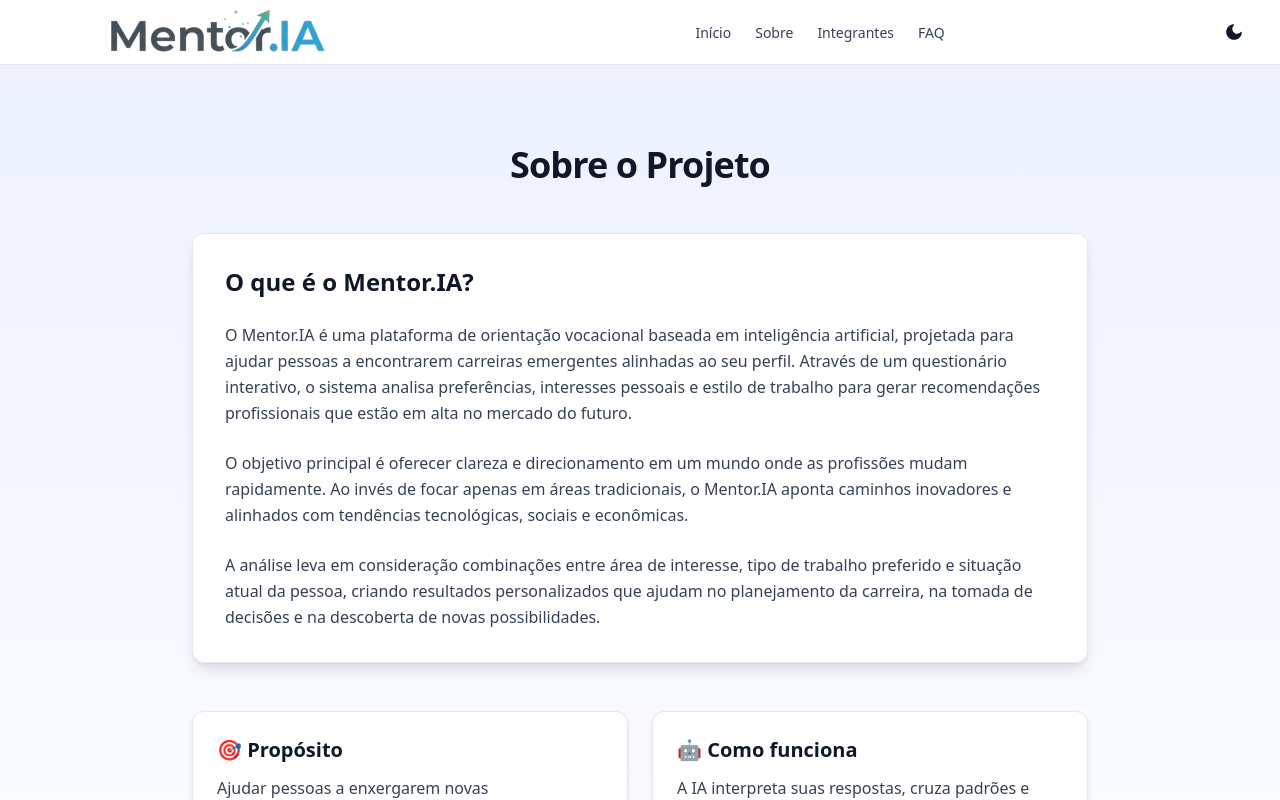
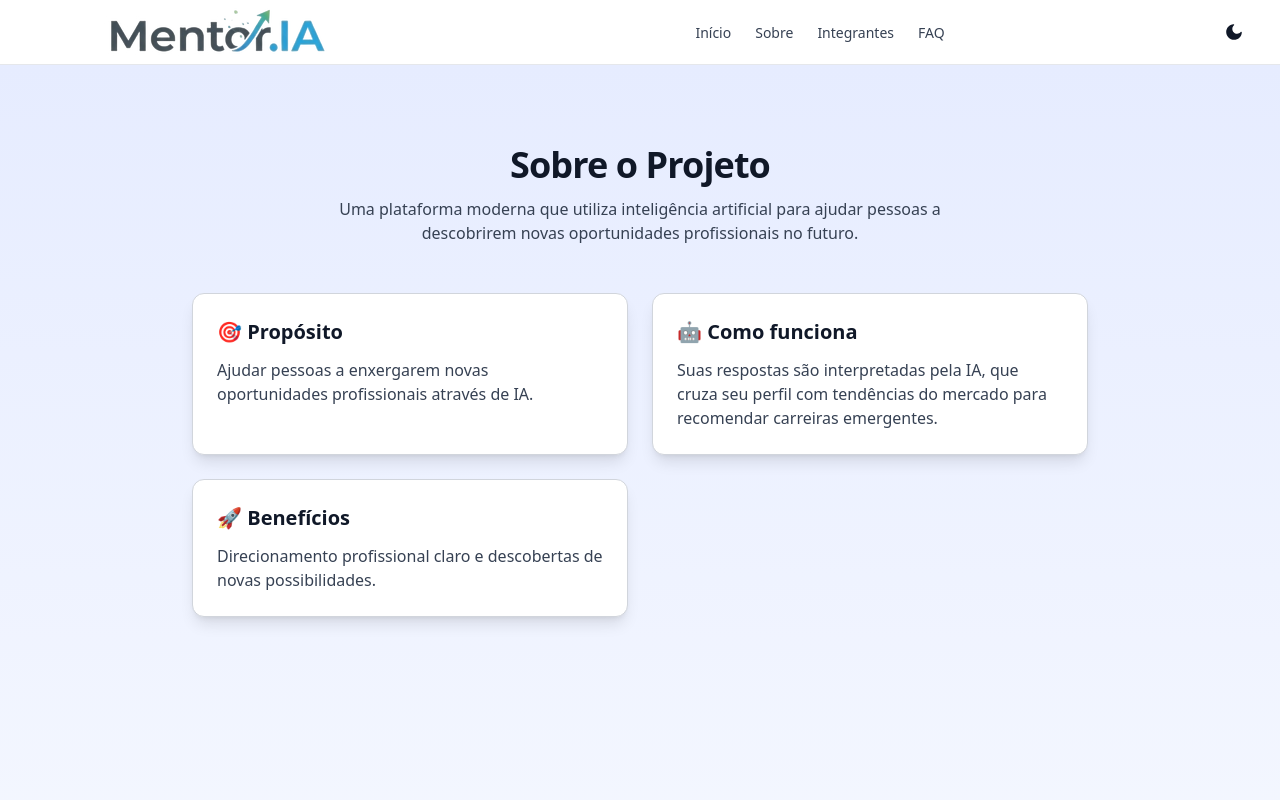
Before and after one commit to GS-Mentor-IA/mentor-ia-frontend, a React (Vite) app: page /sobre in a window 1280 px wide. Shown: the top 800 px of the page. Built offline with nearby package versions, Linux system fonts and the light colour scheme.

Commit message:
bugfix modo claro pt 1

```diff
--- a/index.html
+++ b/index.html
@@ -4,29 +4,27 @@
     <meta charset="UTF-8" />
     <meta name="viewport" content="width=device-width, initial-scale=1.0" />
     <title>Mentor.IA</title>
+
     <link rel="icon" type="image/png" href="/favicon.png"/>
+
     <script>
       (function () {
         try {
-      const temaSalvo = localStorage.getItem("mentoria-tema");
-      const tema =
-        temaSalvo === "light" || temaSalvo === "dark"
-          ? temaSalvo
-          : window.matchMedia("(prefers-color-scheme: dark)").matches
-          ? "dark"
-          : "light";
+          const temaSalvo = localStorage.getItem("tema");
 
-      if (tema === "dark") {
+          if (temaSalvo === "dark") {
             document.documentElement.classList.add("dark");
+          } else {
+            document.documentElement.classList.add("light");
           }
         } catch (e) {
-      // fallback silencioso
+          document.documentElement.classList.add("light");
         }
       })();
     </script>
+  </head>
 
-  </head>
-  <body>
+  <body class="min-h-screen">
     <div id="root"></div>
     <script type="module" src="/src/main.tsx"></script>
   </body>
--- a/src/context/ContextoTema.tsx
+++ b/src/context/ContextoTema.tsx
@@ -11,33 +11,45 @@ const ContextoTema = createContext<ContextoTemaProps | undefined>(undefined);
 export function TemaProvider({ children }: { children: ReactNode }) {
   const [tema, setTema] = useState<Tema>(() => {
     if (typeof window === "undefined") return "light";
+
     try {
       const temaSalvo = localStorage.getItem("tema") as Tema | null;
       if (temaSalvo === "light" || temaSalvo === "dark") return temaSalvo;
-      return window.matchMedia && window.matchMedia("(prefers-color-scheme: dark)").matches ? "dark" : "light";
+
+      return window.matchMedia("(prefers-color-scheme: dark)").matches
+        ? "dark"
+        : "light";
     } catch {
       return "light";
     }
   });
 
   useEffect(() => {
-    if (typeof document === "undefined") return;
     const raiz = document.documentElement;
-    raiz.classList.remove("light", "dark");
+
+    raiz.classList.remove("light");
+    raiz.classList.remove("dark");
+
     raiz.classList.add(tema);
+
     try {
       localStorage.setItem("tema", tema);
-    } catch {
-    }
+    } catch {}
   }, [tema]);
 
-  const alternarTema = () => setTema((prev) => (prev === "light" ? "dark" : "light"));
+  const alternarTema = () =>
+    setTema((t) => (t === "light" ? "dark" : "light"));
 
-  return <ContextoTema.Provider value={{ tema, alternarTema }}>{children}</ContextoTema.Provider>;
+  return (
+    <ContextoTema.Provider value={{ tema, alternarTema }}>
+      {children}
+    </ContextoTema.Provider>
+  );
 }
 
 export function usarTema(): ContextoTemaProps {
   const contexto = useContext(ContextoTema);
-  if (!contexto) throw new Error("usarTema deve ser usado dentro de TemaProvider");
+  if (!contexto)
+    throw new Error("usarTema deve ser usado dentro de TemaProvider");
   return contexto;
 }
--- a/src/globals.css
+++ b/src/globals.css
@@ -1,13 +1,30 @@
 @import "tailwindcss";
 
 @layer base {
-  *, *::before, *::after { box-sizing: border-box; }
+  *,
+  *::before,
+  *::after {
+    box-sizing: border-box;
+  }
 
-  html, body, #root { height: 100%; }
+  html,
+  body,
+  #root {
+    height: 100%;
+  }
+  body {
+    @apply antialiased text-gray-900 bg-gray-100 dark:text-gray-100 dark:bg-gray-900;
+  }
 
-  body { @apply text-gray-900 antialiased; }
+  .shadow-soft {
+    @apply shadow-md;
+  }
 
-  .shadow-soft { @apply shadow-md; }
-  .shadow-medium { @apply shadow-lg; }
-  .shadow-strong { @apply shadow-2xl; }
+  .shadow-medium {
+    @apply shadow-lg;
+  }
+
+  .shadow-strong {
+    @apply shadow-2xl;
+  }
 }
--- a/src/routes/pages/FAQ.tsx
+++ b/src/routes/pages/FAQ.tsx
@@ -3,40 +3,28 @@ import { usarTema } from "../../context/ContextoTema";
 export default function FAQ() {
   const { tema } = usarTema();
 
-  const bgLight = "linear-gradient(180deg,#eef2ff 0%,#ffffff 100%)";
+  const bgLight = "linear-gradient(180deg,#e6ecff 0%,#f4f7ff 100%)";
   const bgDark = "linear-gradient(180deg,#0b1220 0%,#0f1724 100%)";
-  const styleFundo = { background: tema === "dark" ? bgDark : bgLight };
+
+  const styleFundo = {
+    background: tema === "dark" ? bgDark : bgLight,
+  };
 
   const faqs = [
     {
       pergunta: "O que é o Mentor.IA?",
       resposta:
-        "O Mentor.IA é uma plataforma que utiliza inteligência artificial para analisar seu perfil e recomendar carreiras emergentes alinhadas às suas características pessoais e profissionais.",
+        "O Mentor.IA é uma plataforma que utiliza inteligência artificial para analisar seu perfil e recomendar carreiras emergentes.",
     },
     {
-      pergunta: "Como o sistema descobre uma carreira ideal para mim?",
+      pergunta: "O questionário é difícil?",
       resposta:
-        "Através de um questionário simples, suas respostas são interpretadas pela IA, que identifica padrões e cruza essas informações com tendências do mercado para sugerir novas oportunidades profissionais.",
+        "Não! Ele foi projetado para ser rápido e simples.",
     },
     {
-      pergunta: "O questionário é difícil de responder?",
+      pergunta: "As recomendações são personalizadas?",
       resposta:
-        "Não. Ele foi projetado para ser rápido e intuitivo, permitindo que qualquer pessoa consiga responder com naturalidade em poucos minutos.",
-    },
-    {
-      pergunta: "As recomendações são realmente personalizadas?",
-      resposta:
-        "Sim. Cada resposta influencia diretamente os resultados, garantindo sugestões únicas e compatíveis com sua área de interesse, vocação e momento de vida.",
-    },
-    {
-      pergunta: "Para quem o Mentor.IA é recomendado?",
-      resposta:
-        "Para estudantes, profissionais em transição, pessoas buscando novos horizontes e qualquer um que queira entender melhor seu futuro no mercado de trabalho.",
-    },
-    {
-      pergunta: "A plataforma ajuda a entender tendências do futuro?",
-      resposta:
-        "Sim. O foco principal é justamente apresentar carreiras emergentes e profissões do futuro com base nas transformações da sociedade e da tecnologia.",
+        "Sim. Cada resposta influencia diretamente o resultado final.",
     },
   ];
 
@@ -47,23 +35,22 @@ export default function FAQ() {
     >
       <section className="container mx-auto max-w-4xl space-y-12">
 
-        {/* Cabeçalho */}
         <header className="text-center space-y-3">
           <h1 className="text-4xl font-bold tracking-tight">Perguntas Frequentes</h1>
+
           <p className="text-gray-700 dark:text-gray-300 max-w-2xl mx-auto">
-            Encontre respostas rápidas sobre como o Mentor.IA pode ajudar na sua jornada profissional.
+            Encontre respostas rápidas sobre o Mentor.IA.
           </p>
         </header>
 
-        {/* Lista de perguntas */}
         <div className="space-y-6">
           {faqs.map((faq, index) => (
             <div
               key={index}
-              className="rounded-xl border border-gray-200 dark:border-gray-700 bg-white dark:bg-gray-800 shadow-md p-6"
+              className="rounded-xl border border-gray-300 dark:border-gray-700 bg-white dark:bg-gray-800 shadow-lg p-6"
             >
               <h3 className="text-xl font-semibold mb-2">{faq.pergunta}</h3>
-              <p className="text-gray-700 dark:text-gray-300 leading-relaxed">{faq.resposta}</p>
+              <p className="text-gray-700 dark:text-gray-300">{faq.resposta}</p>
             </div>
           ))}
         </div>
--- a/src/routes/pages/Integrantes.tsx
+++ b/src/routes/pages/Integrantes.tsx
@@ -41,9 +41,12 @@ const membros: Membro[] = [
 export default function Integrantes() {
   const { tema } = usarTema();
 
-  const bgLight = "linear-gradient(180deg,#eef2ff 0%,#ffffff 100%)";
+  const bgLight = "linear-gradient(180deg,#e6ecff 0%,#f4f7ff 100%)";
   const bgDark = "linear-gradient(180deg,#0b1220 0%,#0f1724 100%)";
-  const styleFundo = { background: tema === "dark" ? bgDark : bgLight };
+
+  const styleFundo = {
+    background: tema === "dark" ? bgDark : bgLight,
+  };
 
   return (
     <main
@@ -53,7 +56,7 @@ export default function Integrantes() {
       <section className="container mx-auto max-w-6xl space-y-12">
         <header className="text-center space-y-3">
           <h1 className="text-4xl font-bold tracking-tight">Integrantes do Projeto</h1>
-          <p className="text-gray-600 dark:text-gray-300 max-w-xl mx-auto">
+          <p className="text-gray-700 dark:text-gray-300 max-w-xl mx-auto">
             Conheça a equipe responsável pelo desenvolvimento da plataforma Mentor.IA.
           </p>
         </header>
@@ -62,7 +65,7 @@ export default function Integrantes() {
           {membros.map((membro) => (
             <div
               key={membro.rm}
-              className="rounded-xl border border-gray-200 dark:border-gray-700 bg-white dark:bg-gray-800 shadow-medium p-6 flex flex-col items-center text-center"
+              className="rounded-xl border border-gray-300 dark:border-gray-700 bg-white dark:bg-gray-800 shadow-lg p-6 flex flex-col items-center text-center"
             >
               <img
                 src={membro.foto}
@@ -71,8 +74,9 @@ export default function Integrantes() {
               />
 
               <h2 className="text-lg font-semibold">{membro.nome}</h2>
-              <p className="text-sm text-gray-600 dark:text-gray-300">RM: {membro.rm}</p>
-              <p className="text-sm text-gray-600 dark:text-gray-300">Turma: {membro.turma}</p>
+
+              <p className="text-sm text-gray-700 dark:text-gray-300">RM: {membro.rm}</p>
+              <p className="text-sm text-gray-700 dark:text-gray-300">Turma: {membro.turma}</p>
 
               <div className="flex gap-3 mt-6">
                 <Botao
--- a/src/routes/pages/Sobre.tsx
+++ b/src/routes/pages/Sobre.tsx
@@ -1,11 +1,15 @@
 import { usarTema } from "../../context/ContextoTema";
+
 
 export default function Sobre() {
   const { tema } = usarTema();
 
-  const bgLight = "linear-gradient(180deg,#eef2ff 0%,#ffffff 100%)";
+  const bgLight = "linear-gradient(180deg,#e6ecff 0%,#f4f7ff 100%)";
   const bgDark = "linear-gradient(180deg,#0b1220 0%,#0f1724 100%)";
-  const styleFundo = { background: tema === "dark" ? bgDark : bgLight };
+
+  const styleFundo = {
+    background: tema === "dark" ? bgDark : bgLight,
+  };
 
   return (
     <main
@@ -13,67 +17,38 @@ export default function Sobre() {
       style={styleFundo}
     >
       <section className="container mx-auto max-w-4xl space-y-12">
-
-        {/* Título */}
         <header className="text-center space-y-3">
           <h1 className="text-4xl font-bold tracking-tight">Sobre o Projeto</h1>
+
+          <p className="text-gray-700 dark:text-gray-300 max-w-2xl mx-auto">
+            Uma plataforma moderna que utiliza inteligência artificial para ajudar pessoas
+            a descobrirem novas oportunidades profissionais no futuro.
+          </p>
         </header>
 
-        {/* Explicação principal */}
-        <div className="rounded-xl border border-gray-200 dark:border-gray-700 bg-white dark:bg-gray-800 shadow-lg p-8 space-y-6">
-          <h2 className="text-2xl font-semibold">O que é o Mentor.IA?</h2>
-          <p className="leading-relaxed text-gray-700 dark:text-gray-300">
-            O Mentor.IA é uma plataforma de orientação vocacional baseada em inteligência artificial,
-            projetada para ajudar pessoas a encontrarem carreiras emergentes alinhadas ao seu perfil.
-            Através de um questionário interativo, o sistema analisa preferências, interesses pessoais
-            e estilo de trabalho para gerar recomendações profissionais que estão em alta no mercado
-            do futuro.
-          </p>
-
-          <p className="leading-relaxed text-gray-700 dark:text-gray-300">
-            O objetivo principal é oferecer clareza e direcionamento em um mundo onde as profissões
-            mudam rapidamente. Ao invés de focar apenas em áreas tradicionais, o Mentor.IA aponta
-            caminhos inovadores e alinhados com tendências tecnológicas, sociais e econômicas.
-          </p>
-
-          <p className="leading-relaxed text-gray-700 dark:text-gray-300">
-            A análise leva em consideração combinações entre área de interesse, tipo de trabalho
-            preferido e situação atual da pessoa, criando resultados personalizados que ajudam no
-            planejamento da carreira, na tomada de decisões e na descoberta de novas possibilidades.
-          </p>
-        </div>
-
-        {/* Cards de destaques */}
         <div className="grid gap-6 sm:grid-cols-2">
-          <div className="rounded-xl border border-gray-200 dark:border-gray-700 bg-white dark:bg-gray-800 shadow-md p-6 space-y-3">
+          <div className="rounded-xl border border-gray-300 dark:border-gray-700 bg-white dark:bg-gray-800 shadow-lg p-6 space-y-3">
             <h3 className="text-xl font-semibold">🎯 Propósito</h3>
             <p className="text-gray-700 dark:text-gray-300">
-              Ajudar pessoas a enxergarem novas oportunidades profissionais através de análise inteligente e recomendações claras.
+              Ajudar pessoas a enxergarem novas oportunidades profissionais através de IA.
             </p>
           </div>
 
-          <div className="rounded-xl border border-gray-200 dark:border-gray-700 bg-white dark:bg-gray-800 shadow-md p-6 space-y-3">
+          <div className="rounded-xl border border-gray-300 dark:border-gray-700 bg-white dark:bg-gray-800 shadow-lg p-6 space-y-3">
             <h3 className="text-xl font-semibold">🤖 Como funciona</h3>
             <p className="text-gray-700 dark:text-gray-300">
-              A IA interpreta suas respostas, cruza padrões e identifica carreiras emergentes que combinam com você.
+              Suas respostas são interpretadas pela IA, que cruza seu perfil com tendências do
+              mercado para recomendar carreiras emergentes.
             </p>
           </div>
 
-          <div className="rounded-xl border border-gray-200 dark:border-gray-700 bg-white dark:bg-gray-800 shadow-md p-6 space-y-3">
+          <div className="rounded-xl border border-gray-300 dark:border-gray-700 bg-white dark:bg-gray-800 shadow-lg p-6 space-y-3">
             <h3 className="text-xl font-semibold">🚀 Benefícios</h3>
             <p className="text-gray-700 dark:text-gray-300">
-              Clareza sobre o futuro, direcionamento profissional e descoberta de novas áreas de atuação.
-            </p>
-          </div>
-
-          <div className="rounded-xl border border-gray-200 dark:border-gray-700 bg-white dark:bg-gray-800 shadow-md p-6 space-y-3">
-            <h3 className="text-xl font-semibold">🌱 Para quem é</h3>
-            <p className="text-gray-700 dark:text-gray-300">
-              Estudantes, profissionais em transição ou qualquer pessoa que deseja entender melhor seu caminho no futuro do trabalho.
+              Direcionamento profissional claro e descobertas de novas possibilidades.
             </p>
           </div>
         </div>
-
       </section>
     </main>
   );
```
Also changed, not shown: tailwind.config.js (+5 -4 lines). Lines whose indentation alone changed are shown as unchanged.
